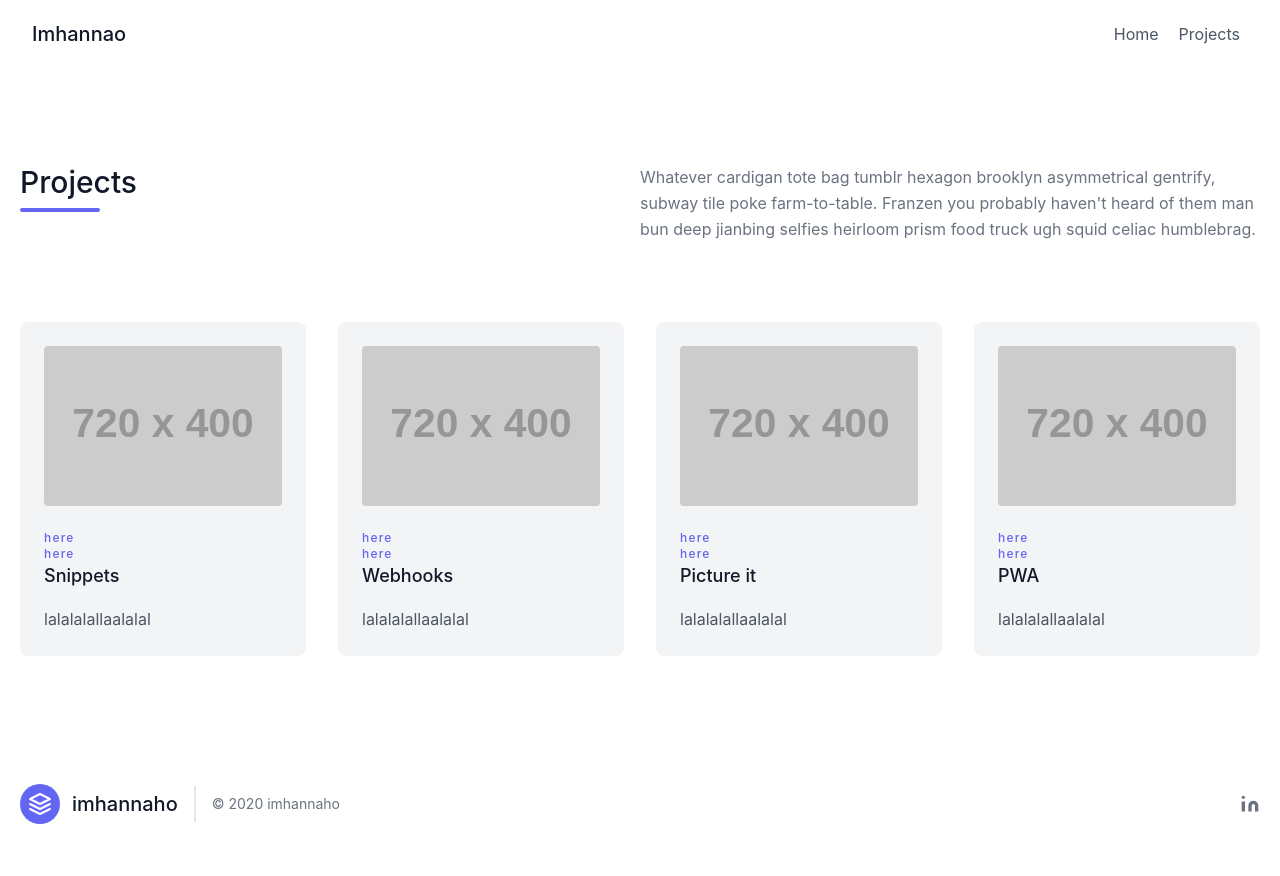
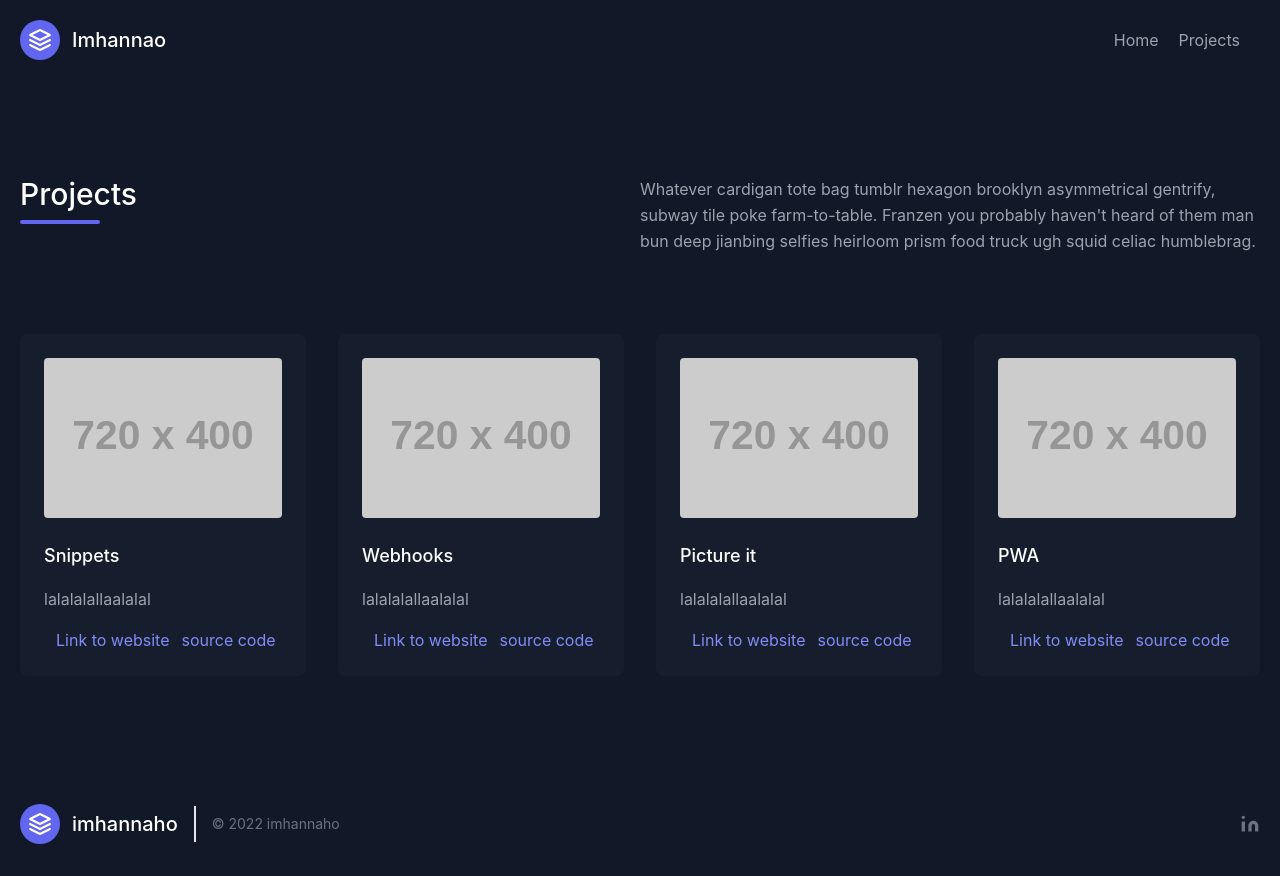
Before and after one commit to Hannahobote/portfoliov3, a React (Create React App) app: page /projects in a window 1280 px wide. Built offline with nearby package versions, Linux system fonts and the light colour scheme.

Commit message:
change color theme to dark colors

```diff
--- a/src/App.js
+++ b/src/App.js
@@ -9,7 +9,7 @@ import Footer from './components/Footer';
 function App() {
 
   return (
-    <div className="App ">
+    <div className="App">
       <Mynavbar/>
       <Routes>
         <Route path="/" element={<Home />} />
--- a/src/components/Footer.js
+++ b/src/components/Footer.js
@@ -4,15 +4,15 @@ import { Link } from 'react-router-dom'
 
 function Footer() {
   return (
-    <footer class="text-gray-600 body-font">
+    <footer class="text-gray-400 bg-gray-900 body-font">
       <div class="container px-5 py-8 mx-auto flex items-center sm:flex-row flex-col">
         <Link to="/" class="flex title-font font-medium items-center md:justify-start justify-center text-gray-900">
           <svg xmlns="http://www.w3.org/2000/svg" fill="none" stroke="currentColor" stroke-linecap="round" stroke-linejoin="round" stroke-width="2" class="w-10 h-10 text-white p-2 bg-indigo-500 rounded-full" viewBox="0 0 24 24">
             <path d="M12 2L2 7l10 5 10-5-10-5zM2 17l10 5 10-5M2 12l10 5 10-5"></path>
           </svg>
-          <span class="ml-3 text-xl">imhannaho</span>
+          <span class="ml-3 text-xl text-white">imhannaho</span>
         </Link>
-        <p class="text-sm text-gray-500 sm:ml-4 sm:pl-4 sm:border-l-2 sm:border-gray-200 sm:py-2 sm:mt-0 mt-4">© 2020 imhannaho</p>
+        <p class="text-sm text-gray-500 sm:ml-4 sm:pl-4 sm:border-l-2 sm:border-gray-200 sm:py-2 sm:mt-0 mt-4">© 2022 imhannaho</p>
         <span class="inline-flex sm:ml-auto sm:mt-0 mt-4 justify-center sm:justify-start">
 
           <a href="https://www.linkedin.com/in/hannah-obote-61110619a/" class="ml-3 text-gray-500">
--- a/src/components/MyProjectsCard.js
+++ b/src/components/MyProjectsCard.js
@@ -3,13 +3,14 @@ import React from 'react'
 function MyCard({ github, link, name, description }) {
   return (
     <div class="xl:w-1/4 md:w-1/2 p-4">
-    <div class="bg-gray-100 p-6 rounded-lg">
-      <img class="h-40 rounded w-full object-cover object-center mb-6" src="https://dummyimage.com/720x400" alt="content" />
-      <h3 class="tracking-widest text-indigo-500 text-xs font-medium title-font">{link}</h3>
-      <h3 class="tracking-widest text-indigo-500 text-xs font-medium title-font">{github}</h3>
-      <h2 class="text-lg text-gray-900 font-medium title-font mb-4">{name}</h2>
-      <p class="leading-relaxed text-base">{description}</p>
-    </div>
+      <div class="bg-gray-800 bg-opacity-40 p-6 rounded-lg">
+        <img class="h-40 rounded w-full object-cover object-center mb-6" src="https://dummyimage.com/720x400" alt="content" />
+        <h2 class="text-lg text-white font-medium title-font mb-4">{name}</h2>
+        <p class="leading-relaxed text-base">{description}</p>
+        <a href={github} class="text-indigo-400 inline-flex items-center mt-4 mx-3">Link to website</a>
+        <a href={link} class="text-indigo-400 inline-flex items-center mt-4">source code</a>
+
+      </div>
     </div>
   )
 }
--- a/src/components/Mynavbar.js
+++ b/src/components/Mynavbar.js
@@ -5,15 +5,18 @@ export default function Mynavbar() {
 
   return (
     <>
-      <header class="text-gray-600 body-font">
+      <header class="text-gray-400 bg-gray-900 body-font">
         <div class="container mx-auto flex flex-wrap p-5 flex-col md:flex-row items-center">
-          <Link to="/" class="flex title-font font-medium items-center text-gray-900 mb-4 md:mb-0">
+          <Link to="/" class="flex title-font font-medium items-center text-white mb-4 md:mb-0">
+          <svg xmlns="http://www.w3.org/2000/svg" fill="none" stroke="currentColor" stroke-linecap="round" stroke-linejoin="round" stroke-width="2" class="w-10 h-10 text-white p-2 bg-indigo-500 rounded-full" viewBox="0 0 24 24">
+        <path d="M12 2L2 7l10 5 10-5-10-5zM2 17l10 5 10-5M2 12l10 5 10-5"></path>
+      </svg>
             <span class="ml-3 text-xl">Imhannao</span>
           </Link>
 
           <nav class="md:ml-auto flex flex-wrap items-center text-base justify-center">
-            <Link to="/" class="mr-5 hover:text-gray-900">Home</Link>
-            <Link to="/projects" class="mr-5 hover:text-gray-900">Projects</Link>
+            <Link to="/" class="mr-5 hover:text-white">Home</Link>
+            <Link to="/projects" class="mr-5 hover:text-white">Projects</Link>
           </nav>
         </div>
       </header>
--- a/src/pages/Home.js
+++ b/src/pages/Home.js
@@ -4,16 +4,16 @@ import icon from '../img/icon.png'
 
 function Home() {
   return (
-    <section class="text-gray-600 body-font">
+    <section class="text-gray-400 bg-gray-900 body-font ">
       <div class="container mx-auto flex px-5 py-24 md:flex-row flex-col items-center">
         <div class="lg:flex-grow md:w-1/2 lg:pr-24 md:pr-16 flex flex-col md:items-start md:text-left mb-16 md:mb-0 items-center text-center">
-          <h1 class="title-font sm:text-4xl text-3xl mb-4 font-medium text-gray-900"> Hello Im Hannah
+          <h1 class="title-font sm:text-4xl text-3xl mb-4 font-medium text-white"> Hello Im Hannah
             <br class="hidden lg:inline-block" /> an inspiring fullstack developer
           </h1>
-          <p class="mb-8 leading-relaxed">Copper mug try-hard pitchfork pour-over freegan heirloom neutra air plant cold-pressed tacos poke beard tote bag. Heirloom echo park mlkshk tote bag selvage hot chicken authentic tumeric truffaut hexagon try-hard chambray.</p>
+          <p class="mb-8 leading-relaxed text-slate-400">Copper mug try-hard pitchfork pour-over freegan heirloom neutra air plant cold-pressed tacos poke beard tote bag. Heirloom echo park mlkshk tote bag selvage hot chicken authentic tumeric truffaut hexagon try-hard chambray.</p>
           <div class="flex justify-center">
             <button class="inline-flex text-white bg-indigo-500 border-0 py-2 px-6 focus:outline-none hover:bg-indigo-600 rounded text-lg">LinkedIn</button>
-            <button class="ml-4 inline-flex text-gray-700 bg-gray-100 border-0 py-2 px-6 focus:outline-none hover:bg-gray-200 rounded text-lg">GitHub</button>
+            <button class="ml-4 inline-flex text-gray-400 bg-gray-800 border-0 py-2 px-6 focus:outline-none hover:bg-gray-700 hover:text-white rounded text-lg">GitHub</button>
           </div>
         </div>
         <div class="lg:max-w-lg lg:w-full md:w-1/2 w-5/6">
@@ -23,13 +23,13 @@ function Home() {
 
       {/* content */}
       <div className='container mx-auto py-24 px-24 items-center'>
-      <h1 className='text-indigo-500 text-4xl'>About me</h1>
-      <p  className='text-left text-black  my-5 mx-5'>
+      <h1 className='text-white text-4xl'>About me</h1>
+      <p  className='text-left text-slate-400  my-5 mx-5'>
       Lorem ipsum dolor sit amet consectetur adipisicing elit. Magnam accusantium corporis ab dicta ut voluptatibus assumenda quas cupiditate id quasi officia pariatur aperiam rem quia aliquam, explicabo labore quo eum. Iste molestias sit eos dolorem, qui ut labore obcaecati consequatur animi explicabo possimus non maiores voluptatem eius quasi excepturi culpa perspiciatis! Distinctio amet laboriosam velit dicta eaque assumenda officiis dolore qui quisquam enim aspernatur tenetur tempora hic eos inventore corrupti delectus error, officia a tempore, quibusdam sapiente architecto temporibus possimus?
       </p>
 
-      <h1 className='text-indigo-500  text-4xl'>Stack</h1>
-      <p className='text-left text-black  my-5 mx-5'>
+      <h1 className='text-white  text-4xl'>Stack</h1>
+      <p className='text-left text-slate-400  my-5 mx-5'>
       Lorem ipsum dolor sit amet consectetur adipisicing elit. Magnam accusantium corporis ab dicta ut voluptatibus assumenda quas cupiditate id quasi officia pariatur aperiam rem quia aliquam, explicabo labore quo eum. Iste molestias sit eos dolorem, qui ut labore obcaecati consequatur animi explicabo possimus non maiores voluptatem eius quasi excepturi culpa perspiciatis! Distinctio amet laboriosam velit dicta eaque assumenda officiis dolore qui quisquam enim aspernatur tenetur tempora hic eos inventore corrupti delectus error, officia a tempore, quibusdam sapiente architecto temporibus possimus?
       </p>
       </div>
--- a/src/pages/Projects.js
+++ b/src/pages/Projects.js
@@ -33,14 +33,14 @@ function Projects() {
   );
 
   return (
-    <section class="text-gray-600 body-font">
+    <section class="text-gray-400 body-font bg-gray-900">
       <div class="container px-5 py-24 mx-auto">
         <div class="flex flex-wrap w-full mb-20">
           <div class="lg:w-1/2 w-full mb-6 lg:mb-0">
-            <h1 class="sm:text-3xl text-2xl font-medium title-font mb-2 text-gray-900"> Projects</h1>
+            <h1 class="sm:text-3xl text-2xl font-medium title-font mb-2 text-white"> Projects</h1>
             <div class="h-1 w-20 bg-indigo-500 rounded"></div>
           </div>
-          <p class="lg:w-1/2 w-full leading-relaxed text-gray-500">Whatever cardigan tote bag tumblr hexagon brooklyn asymmetrical gentrify, subway tile poke farm-to-table. Franzen you probably haven't heard of them man bun deep jianbing selfies heirloom prism food truck ugh squid celiac humblebrag.</p>
+          <p class="lg:w-1/2 w-full leading-relaxed text-gray-400">Whatever cardigan tote bag tumblr hexagon brooklyn asymmetrical gentrify, subway tile poke farm-to-table. Franzen you probably haven't heard of them man bun deep jianbing selfies heirloom prism food truck ugh squid celiac humblebrag.</p>
         </div>
         <div class="flex flex-wrap -m-4">
         {projectCard}
--- a/tailwind.config.js
+++ b/tailwind.config.js
@@ -2,6 +2,7 @@ module.exports = {
   content: [
     "./src/**/*.{js,jsx,ts,tsx}",
   ],
+  darkMode:'class',
   theme: {
     extend: {},
   },
```
